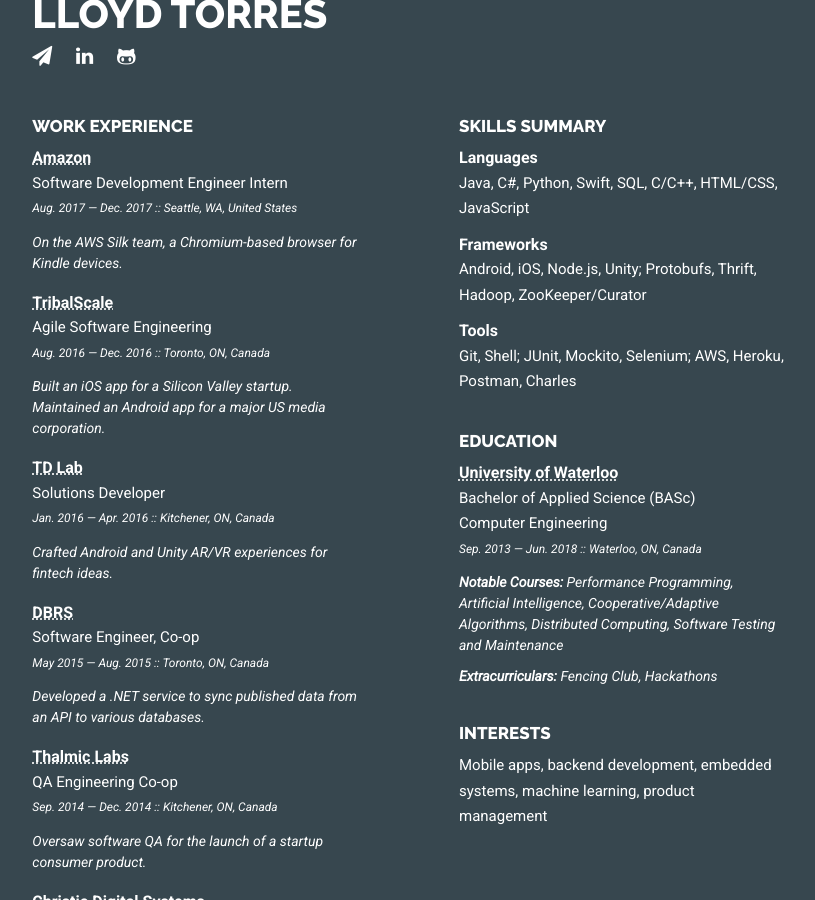
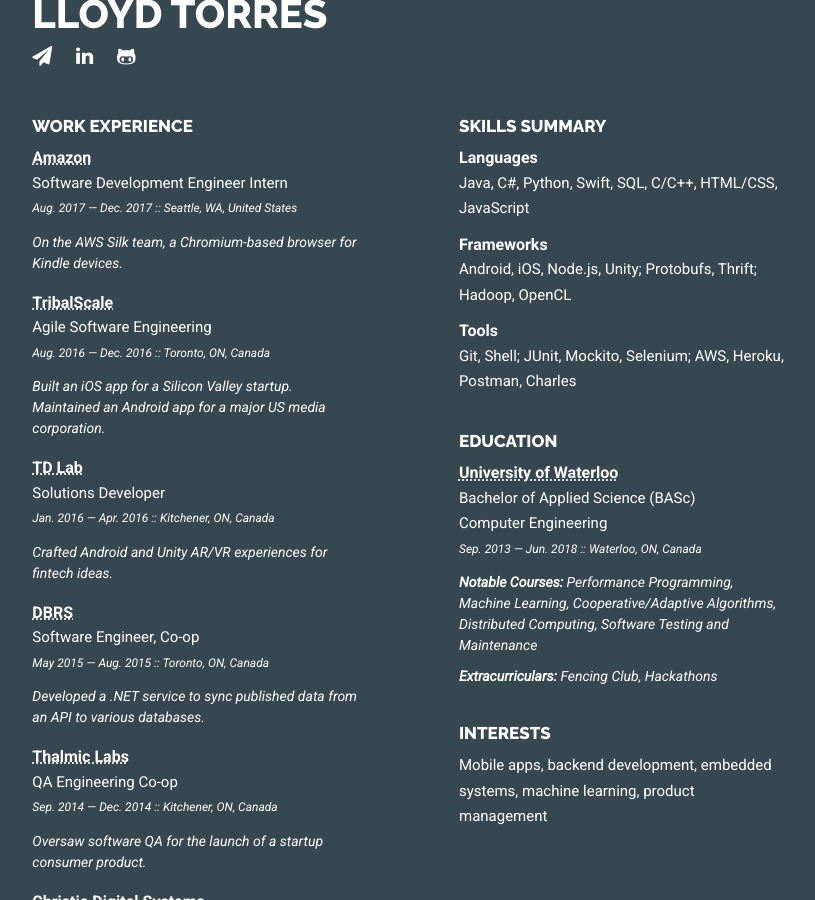
Before and after one commit to lloydtorres/lloydtorres.github.io, a Jekyll site: the page built from index.html, in a window 1280 px wide and 900 px high, scrolled down 1813 px. Shown: the whole window, without its empty margins (196-1011 px from the left). Built offline with Jekyll 4.4.1, drawn with Linux system fonts in a browser that asks for light colours.

Commit message:
Update index

```diff
--- a/index.html
+++ b/index.html
@@ -160,7 +160,7 @@
                                 Java, C#, Python, Swift, SQL, C/C++, HTML/CSS, JavaScript</p>
 
                                 <p><div class="resume-sub-header">Frameworks</div>
-                                Android, iOS, Node.js, Unity; Protobufs, Thrift, Hadoop, ZooKeeper/Curator</p>
+                                Android, iOS, Node.js, Unity; Protobufs, Thrift; Hadoop, OpenCL</p>
 
                                 <p><div class="resume-sub-header">Tools</div>
                                 Git, Shell; JUnit, Mockito, Selenium; AWS, Heroku, Postman, Charles</p>
@@ -177,7 +177,7 @@
                                 <div>Bachelor of Applied Science (BASc)</div>
                                 <div>Computer Engineering</div>
                                 <div class="caption">Sep. 2013 — Jun. 2018 :: Waterloo, ON, Canada</div></p>
-                                <p class="resume-entry-content"><strong>Notable Courses:</strong> Performance Programming, Artificial Intelligence, Cooperative/Adaptive Algorithms, Distributed Computing, Software Testing and Maintenance</p>
+                                <p class="resume-entry-content"><strong>Notable Courses:</strong> Performance Programming, Machine Learning, Cooperative/Adaptive Algorithms, Distributed Computing, Software Testing and Maintenance</p>
                                 <p class="resume-entry-content"><strong>Extracurriculars:</strong> Fencing Club, Hackathons</p>
                             </div>
 
```
